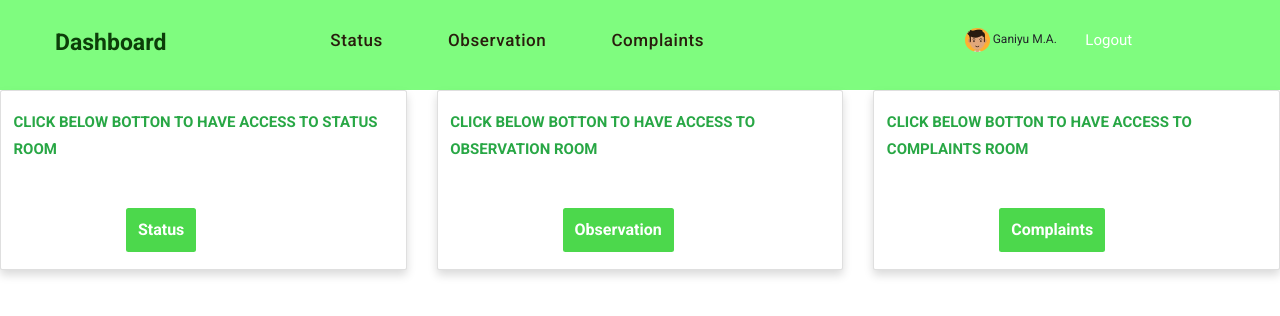
After one commit to mutiulahi/cordsmobile, a PHP site: page /dashboard.php in a window 1280 px wide. The commit adds this page. Shown: the top 316 px of the page. Run offline with PHP 8.4, Linux system fonts and the light colour scheme.

Commit message:
another commit

```diff
--- a/assets/css/style.css
+++ b/assets/css/style.css
@@ -1034,7 +1034,6 @@ h6 a {
 }
 
 #main-nav-top>ul>li.menu-item-has-children>a::after {
-    content: "\f078";
     font-family: 'Font Awesome 5 Pro';
     color: #59606d;
     font-size: 10px;
@@ -1233,7 +1232,6 @@ h6 a {
 
 #mainnav .menu .list a::after {
     position: absolute;
-    content: "\f067";
     font-family: "Font Awesome 5 Pro";
     font-size: 10px;
     top: 0;
@@ -1358,7 +1356,6 @@ h6 a {
 
 
 #main-nav>ul>li.menu-item-has-children>a::after {
-    content: "\f067";
     font-family: 'Font Awesome 5 Pro';
     color: #08ed17;
     font-size: 11px;
@@ -1527,11 +1524,9 @@ h6 a {
 
 #main-nav-mobi .menu-item-has-children .arrow:before {
     font-family: "Font Awesome 5 Pro";
-    content: "\f107";
 }
 #main-nav-mobi .list .arrow:before {
     font-family: "Font Awesome 5 Pro";
-    content: "\f107";
 }
 #main-nav-mobi .list .arrow {
     -webkit-transition: all 0.3s ease;
--- a/complaint.php
+++ b/complaint.php
@@ -18,7 +18,9 @@
         <div class="preload-logo"></div>
     </div> -->
     <div id="wrapper">
-        <?php include 'layout/header.php'; ?>
+    <?php
+        require_once "layout/header.inc.php";
+    ?>
         <div class="page-title parallax parallax1 position-relative clearfix">
             <div class="section-overlay"></div>
             <div class="container">
@@ -27,7 +29,7 @@
                         <h1 class="title">Register</h1>
                         <ul class="breadcrumbs-inner">
                             <li class="font"><a href="index.html" id="font">Home</a></li>
-                            <li><span>Register Your Self</span></li>
+                            <li><span>Registeration</span></li>
                         </ul>
                     </div>
                 </div>
--- /dev/null
+++ b/dashboard.php
@@ -0,0 +1,116 @@
+<!DOCTYPE html>
+<html lang="en">
+
+<head>
+    <meta charset="UTF-8">
+    <meta http-equiv="X-UA-Compatible" content="IE=edge">
+    <meta name="viewport" content="width=device-width, initial-scale=1.0">
+    <title>Cords Mobile - Power Scheduling</title>
+    <link rel="stylesheet" href="assets/css/style.css">
+    <link rel="stylesheet" href="assets/css/font-awesome.css">
+    <link rel="stylesheet" href="assets/css/responsive.css">
+    <link rel="shortcut icon" href="assets/icon/favicon.png">
+    <link rel="apple-touch-icon-precomposed" href="assets/icon/icon.png">
+    <style>
+        .btn-btn{
+            background:rgba(0, 200, 0, 0.7);
+            border:none;
+            padding:10px 12px;
+        }
+
+        .btn-btn a{
+            color:white;
+            font-size:16px;
+        }
+    </style>
+</head>
+
+<body class="counter-scroll home1 home header-fixed">
+    <!-- <div class="preload preload-container">
+        <div class="preload-logo"></div>
+    </div> -->
+    <div id="wrapper">
+    <?php
+        require_once "layout/header.inc.php";
+    ?>
+
+
+    <div class="row">
+    <div class="col-xl-4 col-md-6 mb-4">
+        <div class="card border-left-success shadow h-100 py-2">
+            <div class="card-body">
+                <div class="row no-gutters align-items-center">
+                    <div class="col mr-2">
+                        <div class="text-xl font-weight-bold text-success text-uppercase mb-4">
+                        Click below botton to have access to Status room</div>
+                        <div class="h3 mb-0 mt-5 font-weight-bold text-gray-800 btn btn-success btn-btn" style="margin-left:30%">
+                            <a class="button-header border-corner text-center" href="login.php">Status</a>
+                        </div>
+                    </div>
+                </div>
+            </div>
+        </div>
+    </div>
+    <div class="col-xl-4 col-md-6 mb-4">
+        <div class="card border-left-success shadow h-100 py-2">
+            <div class="card-body">
+                <div class="row no-gutters align-items-center">
+                    <div class="col mr-2">
+                        <div class="text-xl font-weight-bold text-success text-uppercase mb-4">
+                        Click below botton to have access to observation room</div>
+                        <div class="h3 mb-0 mt-5 font-weight-bold text-gray-800 btn btn-success btn-btn" style="margin-left:30%">
+                            <a class="button-header border-corner text-center" href="observation.php">Observation</a>
+                        </div>
+                    </div>
+                </div>
+            </div>
+        </div>
+    </div>
+    <div class="col-xl-4 col-md-6 mb-4">
+        <div class="card border-left-success shadow h-100 py-2">
+            <div class="card-body">
+                <div class="row no-gutters align-items-center">
+                    <div class="col mr-2">
+                        <div class="text-xl font-weight-bold text-success text-uppercase mb-4">
+                            Click below botton to have access to complaints room</div>
+                        <div class="h3 mb-0 mt-5 font-weight-bold text-gray-800 btn btn-success btn-btn" style="margin-left:30%">
+                            <a class="button-header border-corner" href="complaint.php">Complaints</a>
+                        </div>
+                    </div>
+                </div>
+            </div>
+        </div>
+    </div>
+    </div>
+        <!-- <div id="bottom" class="bottom-type1 position-relative" style="background-color:rgba(0, 250, 0, 0.5);" >
+            <div class="container">
+                <div class="bottom-wrap text-center">
+                    <div id="copyright">
+                        <a href="#" style="color:black;">Copyright © 2020 Themesflat </a><span class="license" style="color:black;"> All Rights
+                            Reserved</span>
+                    </div>
+                </div>
+            </div>
+        </div> -->
+    </div>
+
+    <a id="scroll-top"></a>
+
+
+    <script src="assets/js/jquery.min.js"></script>
+    <script src="assets/js/jquery.magnific-popup.min.js"></script>
+    <script src="assets/js/swiper-bundle.min.js"></script>
+    <script src="assets/js/swiper.js"></script>
+    <script src="assets/js/main.js"></script>
+    <script src="assets/js/jquery-validate.js"></script>
+    <script src="assets/js/jquery.easing.js"></script>
+    <script src="assets/js/plugin.js"></script>
+    <script src="assets/js/countto.js"></script>
+    <script src="assets/js/jquery.fancybox.js"></script>
+
+</body>
+
+
+<!-- Mirrored from themesflat.co/html/soffets/index.html by HTTrack Website Copier/3.x [XR&CO'2014], Thu, 09 Feb 2023 02:47:21 GMT -->
+
+</html>
--- a/index.php
+++ b/index.php
@@ -18,7 +18,7 @@
         <div class="preload-logo"></div>
     </div> -->
     <div id="wrapper">
-        <?php include 'layout/header.php'; ?>
+        <?php include 'layout/header.php';?>
         <section class="slider">
             <div class="container-fluid">
                 <div class="row">
--- /dev/null
+++ b/layout/header.inc.php
@@ -0,0 +1,30 @@
+<header id="header" class="header header-type1 bg-header-s1 bg-color" style="background-color:rgba(0, 250, 0, 0.5); padding-top:25px;">
+    <div class="container">
+        <div class="flex-header d-flex" id="header-main">
+            <div id="logo" class="logo d-flex align-items-center justify-content-start">
+                <h2>Dashboard</h2>
+            </div>
+            <div class="mobile-button"><span></span></div>
+            <nav id="main-nav-mobi" class="main-nav">
+                <ul id="menu-primary-menu" class="menu">
+                    <li class="menu-item current-menu-ite">
+                        <a href="#" class="style">Status</a>
+                    </li>
+                    <li class="list">
+                        <a href="observation.php" class="style">Observation</a>
+                    </li>
+                    <li class="list">
+                        <a href="complaint.php" class="style">Complaints</a>
+                    </li>
+                </ul>
+            </nav>
+            <div class="btn" style="display:inline; margin-left:30%; font-size:12px; margin-top:20px;">
+                <!-- <button style="margin-left: 120%; margin-top:20px; font-size:14px; outline:none;" type="submit" class="btn btn-dark"><a href="http://">Login</a></button> -->
+                <p> <img src="assets/images/image-02.jpg" alt="" srcset="" width="25px"; style="border-radius:50%;"> Ganiyu M.A.</p>
+            </div>
+            <div class="button-slider" style="margin-top:23px; margin-left:20px;">
+                <a class="button-header border-corner" href="login.php" style="color:white;">Logout</a>
+           </div>
+        </div>
+    </div>
+</header>
--- a/observation.php
+++ b/observation.php
@@ -18,7 +18,9 @@
         <div class="preload-logo"></div>
     </div> -->
     <div id="wrapper">
-        <?php include 'layout/header.php'; ?>
+        <?php
+        require_once "layout/header.inc.php";
+    ?>
         <div class="page-title parallax parallax1 position-relative clearfix">
             <div class="section-overlay"></div>
             <div class="container">
@@ -27,7 +29,7 @@
                         <h1 class="title">Register</h1>
                         <ul class="breadcrumbs-inner">
                             <li class="font"><a href="index.html" id="font">Home</a></li>
-                            <li><span>Register Your Self</span></li>
+                            <li><span>Registeration</span></li>
                         </ul>
                     </div>
                 </div>
```
Also changed, not shown: assets/images/image-01.png (added), assets/images/image-02.jpg (added).
